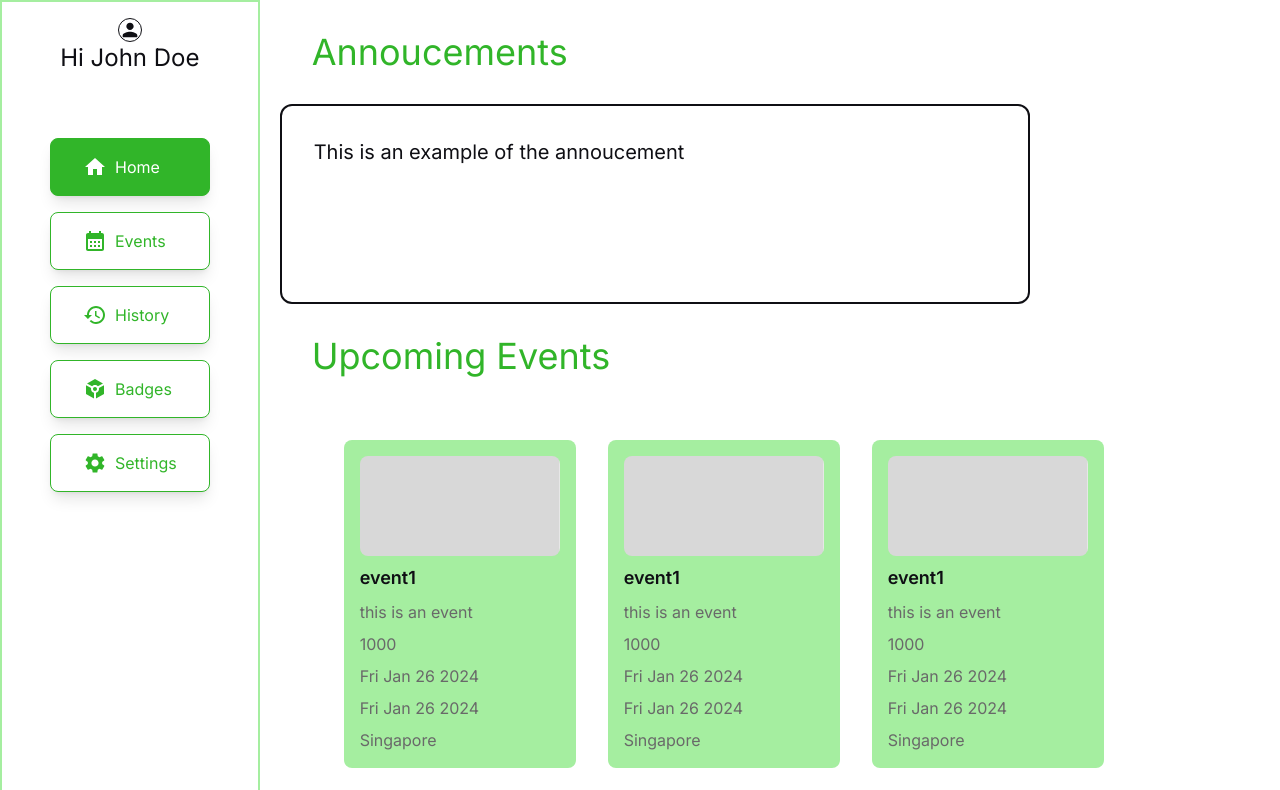
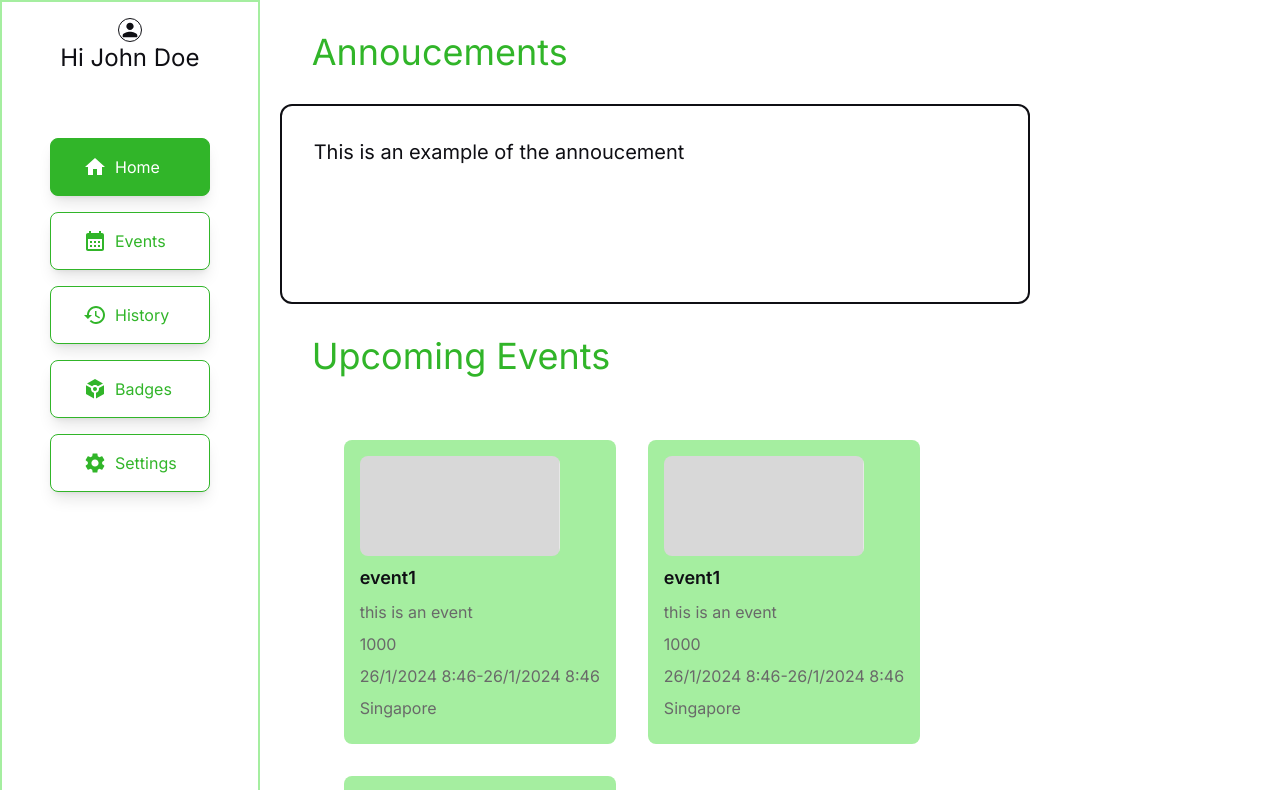
Before and after one commit to TriveTribe/TriveTribe, a Next.js app: page / in a window 1280 px wide. Shown: the top 790 px of the page. Built offline with nearby package versions, Linux system fonts and the light colour scheme.

Commit message:
Update date function

```diff
--- a/src/components/eventComponents/EventCardComponent.tsx
+++ b/src/components/eventComponents/EventCardComponent.tsx
@@ -1,6 +1,8 @@
 import { EventModel } from '@/models/eventModel'
 import React from 'react'
 import Image from 'next/image'
+import Link from 'next/link'
+import { getDateTime } from '@/utils/functions/getDateTime'
 
 type Props = {
   event: EventModel
@@ -11,15 +13,17 @@ const EventCardComponent = ({ event }: Props) => {
   const image = event.images ? event.images[0] : '/imagePlaceholder.png'
 
   return (
-    <div className='flex flex-col rounded-lg p-4 space-y-2 bg-lightGreen'>
+    <Link className='flex flex-col rounded-lg p-4 space-y-2 bg-lightGreen' href={"/events"}>
       <Image src={image} alt={event.name} width={200} height={200} className='w-[200px] h-[100px] rounded-lg' />
       <h1 className='text-lg font-semibold'>{event.name}</h1>
       <p className='text-gray'>{event.description}</p>
       <p className='text-gray'>{event.xpGiven}</p>
-      <p className='text-gray'>{event.startDateTime.toDateString()}</p>
-      <p className='text-gray'>{event.endDateTime.toDateString()}</p>
+      <p className='text-gray'>{getDateTime(event.startDateTime)}-{getDateTime(event.endDateTime)}</p>
       <p className='text-gray'>{event.location}</p>
-    </div>
+      <div>
+
+      </div>
+    </Link>
   )
 }
 
--- /dev/null
+++ b/src/utils/functions/getDateTime.ts
@@ -0,0 +1,14 @@
+
+/**
+ * Converts date time to string format dd-mm-yy hh:mm
+ * @param date Date to convert
+ */
+export function getDateTime(date: Date): string {
+  const day = date.getDate();
+  const month = date.getMonth() + 1;
+  const year = date.getFullYear();
+  const hours = date.getHours();
+  const minutes = date.getMinutes();
+
+  return `${day}/${month}/${year} ${hours}:${minutes}`;
+}
--- a/src/utils/pocketbase/badges/fetchBadges.ts
+++ b/src/utils/pocketbase/badges/fetchBadges.ts
@@ -6,7 +6,7 @@ import { client } from "../client";
 export const fetchBadges = async () => {
   try {
     const records = await client.badges.getFullList({
-      sort: "created",
+      sort: "-created",
     });
 
     if (records.length === 0)
--- a/src/utils/pocketbase/events/fetchEvents.ts
+++ b/src/utils/pocketbase/events/fetchEvents.ts
@@ -23,6 +23,7 @@ export const fetchEvents = async (pagination: number, pageNumber: number) => {
         organizer: record.organizer,
         xpGiven: record.xpGiven,
         images: record.images,
+        users: record.users,
       };
     });
 
```
Also changed, not shown: src/utils/pocketbase/post/fetchPosts.ts (deleted, +0 -11 lines).
